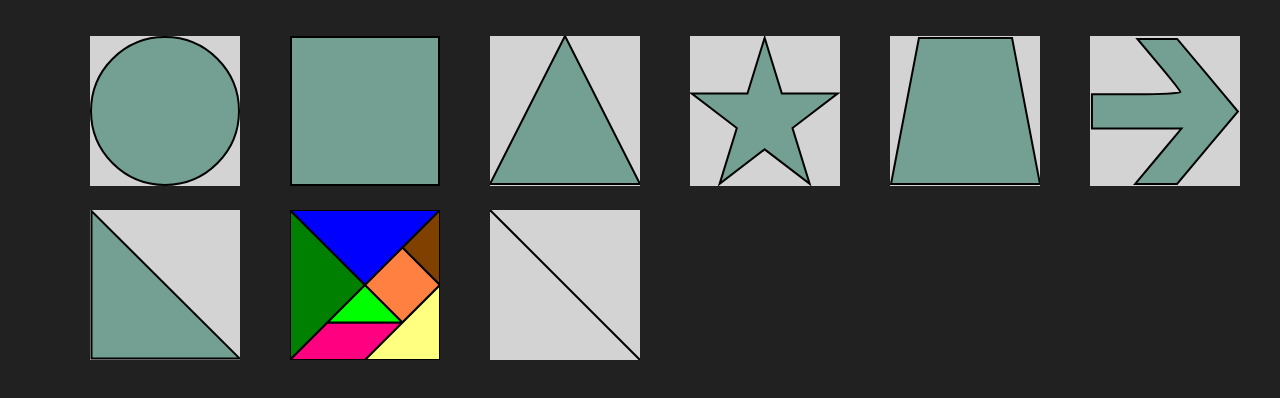
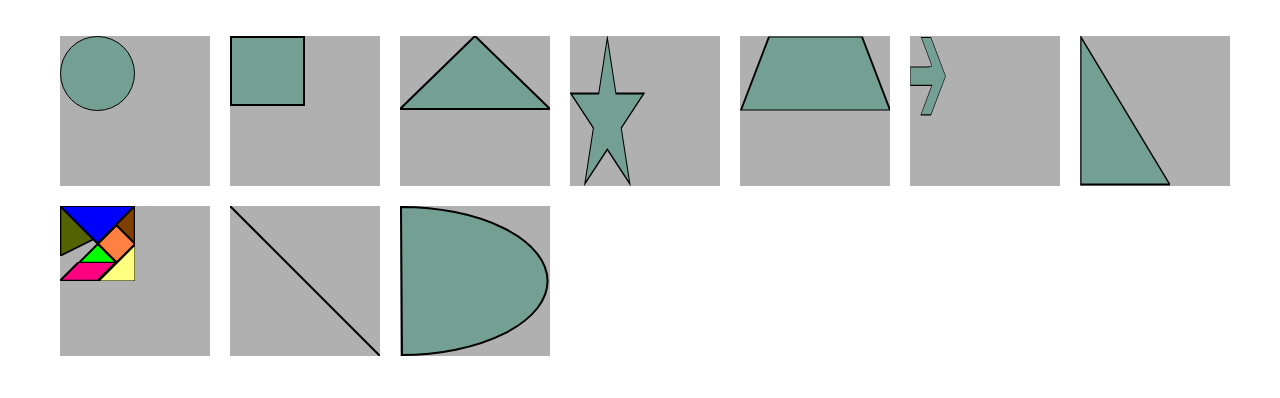
Before and after one commit to wutihou/ShapeBuilder, a website: page app/page/index.html in a window 1280 px wide. Drawn offline with Linux system fonts and the light colour scheme.

Commit message:
重大修改

```diff
--- a/app/js/ShapeBuilder.js
+++ b/app/js/ShapeBuilder.js
@@ -5,6 +5,7 @@
 		rectangle:"rectangle",//矩形
 		triangle:"triangle",//三角形
 		sevenpiecepuzzle:"sevenpiecepuzzle",//七巧板
+		halfcircle:"halfcircle",//半圆
 		line:"line",
 		star:"lazyRender",//五角星
 		trapezoid:"lazyRender",//梯形
@@ -26,8 +27,10 @@
 		var svg, w, h,
 			d = document.querySelector(selector);
 		if (d && d.tagName.toLowerCase() != "svg") { //传入的不是一个svg标签，就需要手动创建svg标签
-			w = d.clientWidth;
-			h = d.clientHeight;
+			w = 0;
+			h = 0;
+			//强制设置外围div宽高为0
+			d.style.width = "0px", d.style.height = "0px";
 		}else{
 			throw new Error("已经是一个svg");
 		}
@@ -69,8 +72,17 @@
 		if(this.mRender && this.mRender.onResize){
 			this.mRender.onResize.call(this.mRender,width,height);
 		}else{
-			throw new Error("图形尚未绘制");
+			//throw new Error("图形尚未绘制");
+			this.mOption.width = width;
+			this.mOption.height = height;
 		}
+	};
+
+	ShapeBuilder.prototype.getChildren = function(){
+		if(this.mRender && this.mRender.getChildren){
+			return this.mRender.getChildren.call(this.mRender);
+		}
+		return null;
 	};
 
 	/**
@@ -88,6 +100,7 @@
 
 	/**
 	 * 更新视图
+	 * 当前可用的图形：line
 	 */
 	ShapeBuilder.prototype.refresh = function(){
 		if(this.mRender.onRefresh){
@@ -124,7 +137,9 @@
 			this.mOption = {
 				width:0,
 				height:0,
-				isRendered:-1//isRendered==-1：未初始，isRendered==0：初始化，未渲染，isRendered>0:已渲染
+				isRendered:-1,//isRendered==-1：未初始，isRendered==0：初始化，未渲染，isRendered>0:已渲染
+				viewBoxWidth:150,
+				viewBoxHeight:150
 			};
 		};
 
@@ -151,7 +166,7 @@
 		};
 
 		BasicRender.prototype.setDefaultViewBox = function(){
-			var viewBox = "0 0 150 150";
+			var viewBox = "0 0 " + this.mOption.viewBoxWidth + " " + this.mOption.viewBoxHeight;
 			if(this.snap){
 				this.snap.attr({
 					viewBox:viewBox
@@ -167,6 +182,9 @@
 					width:width,
 					height:height
 				});
+			}
+			if(this.afterResize){
+				this.afterResize();
 			}
 		};
 
@@ -191,7 +209,9 @@
 			this.sb = sb;
 
 			this.onLoadSvg();
-			this.setDefaultViewBox();
+			if(this.supportShape[type].viewBox === true){
+				this.setDefaultViewBox();
+			}
 		}
 		LazyRender.prototype = new BasicRender();
 		LazyRender.prototype.supportShape = {
@@ -242,6 +262,16 @@
 			this.mOption.height = snap.asPX("height");
 			this.mInstance = snap.select("path").attr(this.defaultAttr);
 			this.mOption.isRendered++;
+		};
+
+		LazyRender.prototype.afterResize = function(){
+			if(this.mInstance && this.mInstance.transform){
+				var widthRatio = this.mOption.width/this.mOption.viewBoxWidth;
+				var heightRatio = this.mOption.height/this.mOption.viewBoxHeight;
+				var m = new Snap.Matrix();
+				m.scale(widthRatio,heightRatio);
+				this.mInstance.transform(m);
+			}
 		};
 
 		LazyRender.prototype.onDraw = function(){
@@ -323,7 +353,7 @@
 			sb.mOption.wrap.appendChild(svg);
 
 			this.snap = snap;
-			this.setDefaultViewBox();
+			//this.setDefaultViewBox();
 			this.mOption.width = snap.asPX("width");
 			this.mOption.height = snap.asPX("height");
 			this.onDraw();
@@ -339,6 +369,10 @@
 			}
 		};
 
+		Rectangle.prototype.afterResize = function(){
+			this.onDraw();
+		};
+
 		Rectangle.prototype.onDraw = function(){
 			this.mOption.isRendered++;
 			var clientWidth = this.mOption.width,
@@ -352,7 +386,12 @@
 			if(this.mOption.isRendered === 0) {//初次渲染
 				this.mInstance = this.snap.rect(x,y,width,height).attr(this.defaultAttr);
 			}else{//二次渲染
-				//TODO
+				this.mInstance.attr({
+					x:x,
+					y:y,
+					width:width,
+					height:height
+				});
 			}
 			this.mOption.isRendered++;
 		};
@@ -457,7 +496,7 @@
 			sb.mOption.wrap.appendChild(svg);
 
 			this.snap = snap;
-			this.setDefaultViewBox();
+			//this.setDefaultViewBox();
 			this.mPoint = {
 				p1:{
 					x:0,
@@ -497,141 +536,30 @@
 				}
 			}
 		};
+		Triangle.prototype.afterResize = function(){
+			this.onDraw();
+		};
 		Triangle.prototype.onDraw = function(){
 
 			var clientWidth = this.mOption.width,
 				clientHeight = this.mOption.height;
 			var path;
 
+			this.mPoint.p1.x = clientWidth/2,this.mPoint.p1.y = this.mOption.pointSize*2,
+				this.mPoint.p2.x = this.mOption.pointSize*2-clientWidth/2,this.mPoint.p2.y = clientHeight-this.mOption.pointSize-this.defaultAttr.strokeWidth,
+				this.mPoint.p3.x = clientWidth-this.mOption.pointSize*2,this.mPoint.p3.y = 0,
+				this.mPoint.p1.r = this.mPoint.p2.r = this.mPoint.p3.r = this.mOption.pointSize+1;
+			path = "m" + this.mPoint.p1.x + " " + this.mPoint.p1.y + " l" + this.mPoint.p2.x + " " + this.mPoint.p2.y + " l" + this.mPoint.p3.x + " " + this.mPoint.p3.y + "z";
+
 			this.mOption.isRendered++;
 			if(this.mOption.isRendered === 0){//初次渲染
-				this.mPoint.p1.x = clientWidth/2,this.mPoint.p1.y = this.mOption.pointSize*2,
-				this.mPoint.p2.x = this.mOption.pointSize*2,this.mPoint.p2.y = clientHeight-this.mOption.pointSize-this.defaultAttr.strokeWidth,
-				this.mPoint.p3.x = clientWidth-this.mOption.pointSize*2,this.mPoint.p3.y = clientHeight-this.mOption.pointSize-this.defaultAttr.strokeWidth,
-				this.mPoint.p1.r = this.mPoint.p2.r = this.mPoint.p3.r = this.mOption.pointSize+1;
-
 				//绘制三角形
-				path = "M" + this.mPoint.p1.x + " " + this.mPoint.p1.y + " L" + this.mPoint.p2.x + " " + this.mPoint.p2.y + " L" + this.mPoint.p3.x + " " + this.mPoint.p3.y + "Z";
 				this.mInstance = this.snap.path(path).attr(this.defaultAttr);
-
-				//绘制顶点圆
-				this.mPoint.p1.c = this.snap.circle(this.mPoint.p1.x,this.mPoint.p1.y,this.mPoint.p1.r).attr("key","p1");
-				this.mPoint.p2.c = this.snap.circle(this.mPoint.p2.x,this.mPoint.p2.y,this.mPoint.p2.r).attr("key","p2");
-				this.mPoint.p3.c = this.snap.circle(this.mPoint.p3.x,this.mPoint.p3.y,this.mPoint.p3.r).attr("key","p3");
-
-				//绑定事件
-				unBindEvent.call(this);
-				bindEvent.call(this);
 			}else{//二次渲染
 				//绘制三角形
-				path = "M" + this.mPoint.p1.x + " " + this.mPoint.p1.y + " L" + this.mPoint.p2.x + " " + this.mPoint.p2.y + " L" + this.mPoint.p3.x + " " + this.mPoint.p3.y + "Z";
 				this.mInstance.attr("d",path);
-
-				//绘制顶点圆
-				this.mPoint.p1.c.attr({
-					cx:this.mPoint.p1.x,
-					cy:this.mPoint.p1.y,
-					r:this.mPoint.p1.r
-				});
-				this.mPoint.p2.c.attr({
-					cx:this.mPoint.p2.x,
-					cy:this.mPoint.p2.y,
-					r:this.mPoint.p2.r
-				});
-				this.mPoint.p3.c.attr({
-					cx:this.mPoint.p3.x,
-					cy:this.mPoint.p3.y,
-					r:this.mPoint.p3.r
-				});
 			}
 			this.mOption.isRendered++;
-
-			function bindEvent(){
-				this.mPoint.p1.c.drag(this.InnerEvent.pointDragMove,this.InnerEvent.pointDragStart,this.InnerEvent.pointDragEnd,this);//
-				this.mPoint.p2.c.drag(this.InnerEvent.pointDragMove,this.InnerEvent.pointDragStart,this.InnerEvent.pointDragEnd,this);
-				this.mPoint.p3.c.drag(this.InnerEvent.pointDragMove,this.InnerEvent.pointDragStart,this.InnerEvent.pointDragEnd,this);
-			}
-			function unBindEvent(){
-				this.mPoint.p1.c.undrag();
-				this.mPoint.p2.c.undrag();
-				this.mPoint.p3.c.undrag();
-			}
-		};
-
-		/**
-		 * 刷新三角形视图
-		 * @param x1 第1个点的横坐标
-		 * @param y1 第1个点的纵坐标
-		 * @param x2 第2个点的横坐标
-		 * @param y2 第2个点的纵坐标
-		 * @param x3 第3个点的横坐标
-		 * @param y3 第3个点的纵坐标
-		 */
-		Triangle.prototype.onRefresh = function(x1,y1,x2,y2,x3,y3){
-			this.mPoint.p1.x = x1;
-			this.mPoint.p1.y = y1;
-			this.mPoint.p2.x = x2;
-			this.mPoint.p2.y = y2;
-			this.mPoint.p3.x = x3;
-			this.mPoint.p3.y = y3;
-			this.onDraw();
-		};
-
-		/**
-		 * 工具类
-		 * @type {{forcePointInArea: Function}}
-		 */
-		Triangle.prototype.Util = {
-			forcePointInArea: function (point) {
-				if (point.x < 0) {
-					point.x = 0;
-				}
-				if (point.x > this.mOption.width) {
-					point.x = this.mOption.width;
-				}
-				if (point.y < 0) {
-					point.y = 0;
-				}
-				if (point.y > this.mOption.height) {
-					point.y = this.mOption.height;
-				}
-			},
-			getCoreCoordinate:function(p1,p2,p3){
-				var coreX = (p1.x + p2.x + p3.x)/3;
-				var coreY = (p1.y + p2.y + p3.y)/3;
-				return {x:coreX,y:coreY};
-			}
-		};
-
-		/**
-		 * 三角形工具事件
-		 * @type {{pointDragStart: Function, pointDragMove: Function, pointDragEnd: Function}}
-		 */
-		Triangle.prototype.InnerEvent = {
-			pointDragStart:function(x,y,ev){
-				var data = this.mInstance.data();
-				data.target = ev.target;
-				var key = data.target.getAttribute("key");
-				var target = this.mPoint[key];
-
-				data.oriCx = target.c.asPX("cx");
-				data.oriCy = target.c.asPX("cy");
-			},
-			pointDragMove:function(dx,dy,x,y,ev){
-				var data = this.mInstance.data();
-				var key = data.target.getAttribute("key");
-				var target = this.mPoint[key];
-				if(target){
-					target.x = data.oriCx + dx;
-					target.y = data.oriCy + dy;
-					this.Util.forcePointInArea.call(this,target);
-					this.onDraw();
-				}
-			},
-			pointDragEnd:function(ev){
-				var data = this.mInstance.data();
-				data.target = null;
-			}
 		};
 		renders[supportShape.triangle] = Triangle;
 		/************************三角形渲染工具end***************************/
@@ -651,13 +579,14 @@
 		/************************七巧板渲染工具start***************************/
 		function Sevenpiecepuzzle(sb){
 			this.super();
+
+			sb.mOption.wrap.style.position = "relative";
+
 			this.shapeType = supportShape.sevenpiecepuzzle;
-			var snap = Snap(sb.mOption.width,sb.mOption.height);
-			var svg = snap.node;
-			sb.mOption.wrap.appendChild(svg);
 
-			this.snap = snap;
-			this.setDefaultViewBox();
+			this.createSubs(sb.mOption.wrap);
+
+			//this.setDefaultViewBox();
 			this.subGraph = {//定义7个子图
 				sub1:{
 					points:[
@@ -667,15 +596,23 @@
 						},
 						{
 							x:0,
-							y:150
+							y:sb.mOption.height
 						},
 						{
-							x:75,
-							y:75
+							x:sb.mOption.width/2,
+							y:-sb.mOption.height/2
 						}
 					],
+					left:0,
+					top:0,
+					width:sb.mOption.width/2,
+					height:sb.mOption.height,
+					oriWidth:sb.mOption.width/2,
+					oriHeight:sb.mOption.height,
 					fill:"#008000",
-					c:null
+					wrap:sb.mOption.wrap.children[0],
+					c:null,
+					snap:null
 				},
 				sub2:{
 					points:[
@@ -684,114 +621,162 @@
 							y:0
 						},
 						{
-							x:150,
+							x:sb.mOption.width,
 							y:0
 						},
 						{
-							x:75,
-							y:75
+							x:-sb.mOption.width/2,
+							y:sb.mOption.height/2
 						}
 					],
+					left:0,
+					top:0,
+					width:sb.mOption.width,
+					height:sb.mOption.height/2,
+					oriWidth:sb.mOption.width,
+					oriHeight:sb.mOption.height/2,
 					fill:"#0000ff",
-					c:null
+					wrap:sb.mOption.wrap.children[1],
+					c:null,
+					snap:null
 				},
 				sub3:{
 					points:[
 						{
 							x:0,
-							y:150
+							y:sb.mOption.height/4
 						},
 						{
-							x:37.5,
-							y:112.5
+							x:sb.mOption.width/4,
+							y:-sb.mOption.height/4
 						},
 						{
-							x:112.5,
-							y:112.5
+							x:sb.mOption.width/2,
+							y:0
 						},
 						{
-							x:75,
-							y:150
+							x:-sb.mOption.width/4,
+							y:sb.mOption.height/4
 						}
 					],
+					left:0,
+					top:sb.mOption.height*3/4,
+					width:sb.mOption.width*3/4,
+					height:sb.mOption.height/4,
+					oriWidth:sb.mOption.width*3/4,
+					oriHeight:sb.mOption.height/4,
 					fill:"#ff0080",
-					c:null
+					wrap:sb.mOption.wrap.children[2],
+					c:null,
+					snap:null
 				},
 				sub4:{
 					points:[
 						{
-							x:37.5,
-							y:112.5
+							x:0,
+							y:sb.mOption.height/4
 						},
 						{
-							x:75,
-							y:75
+							x:sb.mOption.width/4,
+							y:-sb.mOption.height/4
 						},
 						{
-							x:112.5,
-							y:112.5
+							x:sb.mOption.width/4,
+							y:sb.mOption.height/4
 						}
 					],
+					left:sb.mOption.width/4,
+					top:sb.mOption.height/2,
+					width:sb.mOption.width/2,
+					height:sb.mOption.height/4,
+					oriWidth:sb.mOption.width/2,
+					oriHeight:sb.mOption.height/4,
 					fill:"#00ff00",
-					c:null
+					wrap:sb.mOption.wrap.children[3],
+					c:null,
+					snap:null
 				},
 				sub5:{
 					points:[
 						{
-							x:75,
-							y:75
+							x:0,
+							y:sb.mOption.height/4
 						},
 						{
-							x:112.5,
-							y:37.5
+							x:sb.mOption.width/4,
+							y:-sb.mOption.height/4
 						},
 						{
-							x:150,
-							y:75
+							x:sb.mOption.width/4,
+							y:sb.mOption.height/4
 						},
 						{
-							x:112.5,
-							y:112.5
+							x:-sb.mOption.width/4,
+							y:sb.mOption.height/4
 						}
 					],
+					left:sb.mOption.width/2,
+					top:sb.mOption.height/4,
+					width:sb.mOption.width/2,
+					height:sb.mOption.height/2,
+					oriWidth:sb.mOption.width/2,
+					oriHeight:sb.mOption.height/2,
 					fill:"#ff8040",
-					c:null
+					wrap:sb.mOption.wrap.children[4],
+					c:null,
+					snap:null
 				},
 				sub6:{
 					points:[
 						{
-							x:112.5,
-							y:37.5
+							x:0,
+							y:sb.mOption.height/4
 						},
 						{
-							x:150,
-							y:0
+							x:sb.mOption.width/4,
+							y:-sb.mOption.height/4
 						},
 						{
-							x:150,
-							y:75
+							x:0,
+							y:sb.mOption.height/2
 						}
 					],
+					left:sb.mOption.width*3/4,
+					top:0,
+					width:sb.mOption.width/4,
+					height:sb.mOption.height/2,
+					oriWidth:sb.mOption.width/4,
+					oriHeight:sb.mOption.height/2,
 					fill:"#804000",
-					c:null
+					wrap:sb.mOption.wrap.children[5],
+					c:null,
+					snap:null
 				},
 				sub7:{
 					points:[
 						{
-							x:75,
-							y:150
+							x:0,
+							y:sb.mOption.height/2
 						},
 						{
-							x:150,
-							y:75
+							x:sb.mOption.width/2,
+							y:-sb.mOption.height/2
 						},
 						{
-							x:150,
-							y:150
+							x:0,
+							y:sb.mOption.height/2
 						}
 					],
+					left:sb.mOption.width/2,
+					top:sb.mOption.height/2,
+					width:sb.mOption.width/2,
+					height:sb.mOption.height/2,
+					oriWidth:sb.mOption.width/2,
+					oriHeight:sb.mOption.height/2,
 					fill:"#ffff80",
-					c:null
+					wrap:sb.mOption.wrap.children[6],
+					c:null,
+					snap:null
 				}
 			};
 			this.mOption.width = sb.mOption.width;
@@ -802,6 +787,39 @@
 			this.onDraw();
 		}
 		Sevenpiecepuzzle.prototype = new BasicRender();
+
+		/**
+		 * 填充颜色实现
+		 * @param color
+		 */
+		Sevenpiecepuzzle.prototype.createSubs = function(wrap){
+			var child;
+			while(wrap.hasChildNodes()){//先删除所有子节点
+				wrap.removeChild(wrap.firstChild);
+			}
+			for(var i=0; i<7; i++){
+				child = document.createElement("div");
+				child.className = "sub-sevenpiecepuzzle";
+				wrap.appendChild(child);
+			}
+		};
+
+		/**
+		 * 获取子块
+		 */
+		Sevenpiecepuzzle.prototype.getChildren = function(){
+			if(this.children){
+				return this.children;
+			}
+			var subGraph,ele,wrap,result = [];
+			for(var sub in this.subGraph){
+				ele = this.subGraph[sub].c;
+				wrap = this.subGraph[sub].wrap;
+				subGraph = new SubGraph(ele,wrap,this.subGraph[sub].snap);
+				result.push(subGraph);
+			}
+			return result;
+		};
 
 		/**
 		 * 填充颜色实现
@@ -819,8 +837,13 @@
 		 * 清空
 		 */
 		Sevenpiecepuzzle.prototype.clearAll = function(){
-			if(this.mInstance){
-				this.mInstance.remove();
+			var c;
+			for(var sub in this.subGraph){
+				c = this.subGraph[sub].c;
+				if(c && c.remove){
+					c.remove();
+				}
+				c = null;
 			}
 		};
 
@@ -832,28 +855,36 @@
 			if(this.mOption.isRendered === 0){//初次渲染
 				//绘制外框
 				this.defaultAttr.fill = "#fff";
-				//this.mInstance = this.snap.rect(0,0,clientWidth,clientHeight).attr(this.defaultAttr);
 				this.mInstance = {};
 
 				//绘制小图形
-				var path, s, i,len,p;
+				var path, s, i,len, p,snap,svg;
 				for(var sub in this.subGraph){
 					s = this.subGraph[sub];
-					path = "M ";
+
+					snap = Snap(s.width,s.height);
+					svg = snap.node;
+					s.wrap.style.position = "absolute";
+					s.wrap.style.left = s.left + "px";
+					s.wrap.style.top = s.top + "px";
+					s.wrap.appendChild(svg);
+					s.snap = snap;
+
+					path = "m ";
 					if(s.points instanceof Array){
 						for(i=0,len = s.points.length; i<len; i++){
 							p = s.points[i];
 							if(i>0){
-								path += " L";
+								path += " l";
 							}
 							path += p.x + " " + p.y;
 						}
-						path += "Z";
+						path += "z";
 					}
 					this.defaultAttr.fill = s.fill;
 					this.defaultAttr.key = sub;
-					s.c = this.snap.path(path).attr(this.defaultAttr).click(clickSubGraph,this);
-					s.c.drag();
+					s.c = snap.path(path).attr(this.defaultAttr).click(clickSubGraph,this);
+					s.c.attr({oriWidth:s.width,oriHeight: s.height});
 				}
 			}else{//二次渲染
 			}
@@ -866,6 +897,110 @@
 		};
 		renders[supportShape.sevenpiecepuzzle] = Sevenpiecepuzzle;
 		/************************七巧板渲染工具end***************************/
+
+		/*
+		 *
+		 *
+		 *
+		 *
+		 *
+		 *
+		 *
+		 *
+		 *
+		 */
+
+		/************************半圆渲染工具start***************************/
+		function Halfcircle(sb){
+			this.super();
+			this.shapeType = supportShape.halfcircle;
+
+			var snap = Snap(sb.mOption.width,sb.mOption.height);
+			var svg = snap.node;
+			sb.mOption.wrap.appendChild(svg);
+
+			this.snap = snap;
+			//this.setDefaultViewBox();//不需要等比缩放
+			this.mOption.width = snap.asPX("width");
+			this.mOption.height = snap.asPX("height");
+			this.onDraw();
+		}
+		Halfcircle.prototype = new BasicRender();
+
+		/**
+		 * 清空
+		 */
+		Halfcircle.prototype.clearAll = function(){
+			if(this.mInstance){
+				this.mInstance.remove();
+			}
+		};
+
+		Halfcircle.prototype.onDraw = function(){
+			this.mOption.isRendered++;
+
+			var path;
+			var width = this.mOption.width,height = this.mOption.height;
+			if(this.mOption.isRendered === 0) {//初次渲染
+				path = "m " + this.defaultAttr.strokeWidth/2 + " " + this.defaultAttr.strokeWidth/2;//起点
+				path += " a ";
+				path += (width-this.defaultAttr.strokeWidth*2) + " ";//长半轴
+				path += (height - this.defaultAttr.strokeWidth)/2 + " ";//短半轴
+				path += "0 1 1" + " ";//旋转参数
+				path += this.defaultAttr.strokeWidth/2 + " ";
+				path += (height - this.defaultAttr.strokeWidth) + " ";
+				path += "z";
+				this.defaultAttr.fill = "#fff";
+				this.mInstance = this.snap.path(path).attr(this.defaultAttr);
+				this.snap.drag();
+			}else{//二次渲染
+
+			}
+			this.mOption.isRendered++;
+		};
+		renders[supportShape.halfcircle] = Halfcircle;
+		/************************半圆渲染工具end***************************/
+
+		/************************字块包装类start***************************/
+		/**
+		 * 字块包装类
+		 * @param ele 对应的snap.svg 元素
+		 * @param wrap 对应的dom元素
+		 * @constructor
+		 */
+		function SubGraph(ele,wrap,snap){
+			this.mElement = ele;
+			this.mWrap = wrap;
+			this.mSnap = snap;
+		}
+		SubGraph.prototype.fill = function(color){
+			if(this.mElement){
+				this.mElement.attr({
+					fill:color
+				});
+			}
+		};
+		SubGraph.prototype.getDom = function(){
+			return this.mWrap;
+		};
+		SubGraph.prototype.setSize = function(width,height){
+			if(this.mSnap){
+				this.mSnap.attr({
+					width:width,
+					height:height
+				});
+			}
+			if(this.mElement && this.mElement.transform){
+				var oriWidth = this.mElement.asPX("oriWidth");
+				var oriHeight = this.mElement.asPX("oriHeight");
+				var widthRatio = width/oriWidth;
+				var heightRatio = height/oriHeight;
+				var m = new Snap.Matrix();
+				m.scale(widthRatio,heightRatio);
+				this.mElement.transform(m);
+			}
+		};
+		/************************字块包装类end***************************/
 		return renders;
 	})();
 })(this);
--- a/app/js/index.js
+++ b/app/js/index.js
@@ -1,35 +1,59 @@
 var circle = new ShapeBuilder(".svg-container#circle");
+circle.setSize(150,150);
 circle.setShape("circle");
 circle.fill("#73a093");
+circle.setSize(75,75);
 
 var rectangle = new ShapeBuilder(".svg-container#rectangle");
+rectangle.setSize(150,150);
 rectangle.setShape("rectangle");
 rectangle.fill("#73a093");
+rectangle.setSize(75,70);
 
 var triangle = new ShapeBuilder(".svg-container#triangle");
+triangle.setSize(150,150);
 triangle.setShape("triangle");
 triangle.fill("#73a093");
+triangle.setSize(150,75);
 
 var star = new ShapeBuilder(".svg-container#star");
+star.setSize(150,150);
 star.setShape("star");
 star.fill("#73a093");
+star.setSize(75,150);
 
 var trapezoid = new ShapeBuilder(".svg-container#trapezoid");
+trapezoid.setSize(150,150);
 trapezoid.setShape("trapezoid");
 trapezoid.fill("#73a093");
+trapezoid.setSize(150,75);
 
 var arrowright = new ShapeBuilder(".svg-container#arrowright");
+arrowright.setSize(150,150);
 arrowright.setShape("arrowright");
 arrowright.fill("#73a093");
+arrowright.setSize(36,80);
 
 var triangleright = new ShapeBuilder(".svg-container#triangleright");
+triangleright.setSize(150,150);
 triangleright.setShape("triangleright");
 triangleright.fill("#73a093");
+triangleright.setSize(90,150);
 
 var sevenpiecepuzzle = new ShapeBuilder(".svg-container#sevenpiecepuzzle");
+sevenpiecepuzzle.setSize(75,75);
 sevenpiecepuzzle.setShape("sevenpiecepuzzle");
 sevenpiecepuzzle.fill("#73a093");
+var children = sevenpiecepuzzle.getChildren();
+children[0].fill("#546302");
+children[0].setSize(50,50);
 
 var line = new ShapeBuilder(".svg-container#line");
+line.setSize(150,150);
 line.setShape("line");
 line.line(0,0,150,150);
+
+var halfcircle = new ShapeBuilder(".svg-container#halfcircle");
+halfcircle.setSize(150,150);
+halfcircle.setShape("halfcircle");
+halfcircle.fill("#73a093");
--- a/app/page/index.html
+++ b/app/page/index.html
@@ -44,6 +44,9 @@
 			<li>
 				<div class="svg-container" id="line"></div>
 			</li>
+			<li>
+				<div class="svg-container" id="halfcircle"></div>
+			</li>
 		</ul>
 
 		<script src="../js/index.js" type="text/javascript" charset="utf-8"></script>
--- a/app/scss/styles.scss
+++ b/app/scss/styles.scss
@@ -1,18 +1,20 @@
 body{
     margin: 0;
-    background-color: #212121;
 }
 ul{
     list-style: none;
     li{
         float: left;
+        width: 150px;
+        height: 150px;
+        margin-left: 20px;
+        margin-top: 20px;
+        background-color: #b0b0b0;
     }
 }
 .svg-container{
-    width: 150px;
-    height: 150px;
     background-color: lightgray;
-    margin-left: 50px;
-    margin-top: 20px;
-    display: inline-block;
 }
+.sub-sevenpiecepuzzle{
+    display: inline;
+}
```
Also changed, not shown: app/css/styles.css, app/dist/js/ShapeBuilder.js, app/dist/js/index.js.
